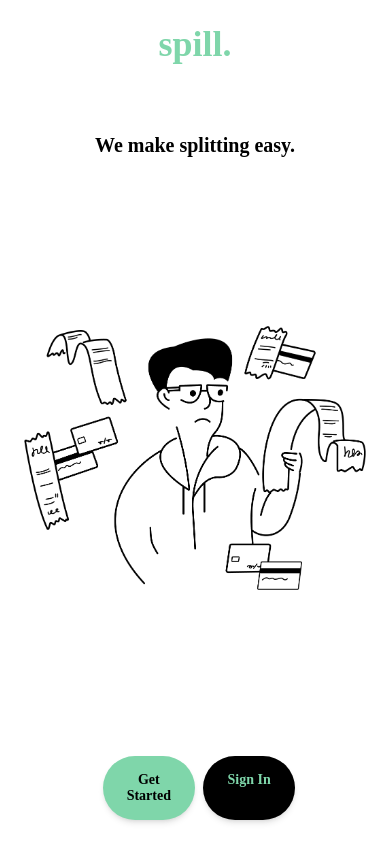
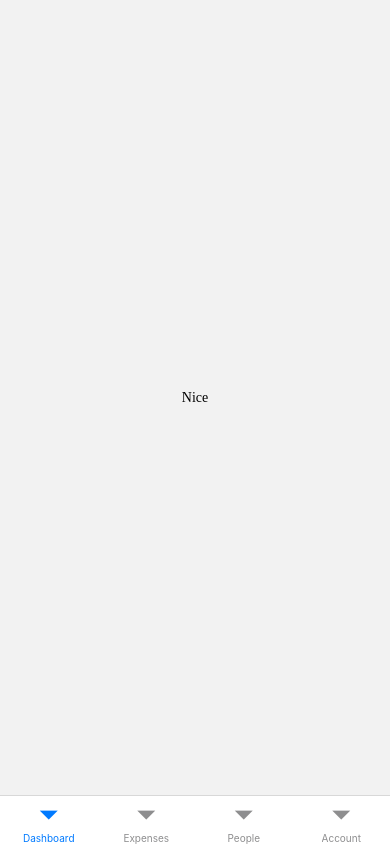
Before and after one commit to ChrisBryann/spill-mobile, a React Native app: screen /Home in a window 390 px wide. Built offline with nearby package versions, Linux system fonts and the light colour scheme.

Commit message:
added home page with tabs

```diff
--- a/App.tsx
+++ b/App.tsx
@@ -8,19 +8,20 @@
 import {NavigationContainer} from '@react-navigation/native';
 import {createNativeStackNavigator} from '@react-navigation/native-stack';
 import React from 'react';
-import HomeComponent from './components/Home/HomeComponent';
 import {AppStackParamsList} from './types';
 import SignupComponent from './components/Auth/SignupComponent';
 import SigninComponent from './components/Auth/SigninComponent';
+import AboutComponent from './components/About/AboutComponent';
+import HomeComponent from './components/Home/HomeComponent';
 
 const AppStack = createNativeStackNavigator<AppStackParamsList>();
 function App(): JSX.Element {
   return (
     <NavigationContainer>
-      <AppStack.Navigator initialRouteName="Home">
+      <AppStack.Navigator initialRouteName="About">
         <AppStack.Screen
-          name="Home"
-          component={HomeComponent}
+          name="About"
+          component={AboutComponent}
           options={{headerShown: false}}
         />
         <AppStack.Screen
@@ -33,6 +34,11 @@ function App(): JSX.Element {
           component={SigninComponent}
           options={{headerShown: false}}
         />
+        <AppStack.Screen
+          name="Home"
+          component={HomeComponent}
+          options={{headerShown: false}}
+        />
       </AppStack.Navigator>
     </NavigationContainer>
   );
--- /dev/null
+++ b/components/About/AboutComponent.tsx
@@ -0,0 +1,41 @@
+import {NativeStackScreenProps} from '@react-navigation/native-stack';
+import React from 'react';
+import {Image, TouchableOpacity, View} from 'react-native';
+import {AppStackParamsList} from '../../types';
+import {NC_BILL_IMG} from '../../assets/images';
+import FontText from '../UI/FontText';
+import {SafeAreaView} from 'react-native-safe-area-context';
+
+const AboutComponent = ({
+  navigation,
+}: NativeStackScreenProps<AppStackParamsList, 'About'>) => {
+  return (
+    <SafeAreaView className="bg-white flex-1 justify-center items-center p-6">
+      <FontText style="text-4xl font-bold text-base-green">spill.</FontText>
+      <FontText style="mt-auto mb-0 text-xl font-bold">
+        We make splitting easy.
+      </FontText>
+      <Image
+        source={NC_BILL_IMG}
+        className="w-full h-3/4"
+        resizeMode="contain"
+      />
+      <View className="flex flex-row gap-2">
+        <TouchableOpacity
+          className="p-4 w-2/4 bg-base-green rounded-full shadow-md"
+          onPress={() => navigation.navigate('Signup')}>
+          <FontText style="font-bold text-center text-md">Get Started</FontText>
+        </TouchableOpacity>
+        <TouchableOpacity
+          className="p-4 w-2/4 bg-black rounded-full shadow-md"
+          onPress={() => navigation.navigate('Signin')}>
+          <FontText style="font-bold text-center text-base-green text-md">
+            Sign In
+          </FontText>
+        </TouchableOpacity>
+      </View>
+    </SafeAreaView>
+  );
+};
+
+export default AboutComponent;
--- /dev/null
+++ b/components/Home/Account/AccountComponent.tsx
@@ -0,0 +1,17 @@
+import React from 'react';
+import {HomeTabParamsList} from '../../../types';
+import {BottomTabScreenProps} from '@react-navigation/bottom-tabs';
+import FontText from '../../UI/FontText';
+import { SafeAreaView } from 'react-native-safe-area-context';
+
+const AccountComponent = ({
+  navigation,
+}: BottomTabScreenProps<HomeTabParamsList, 'Account'>) => {
+  return (
+    <SafeAreaView className="flex-1 justify-center items-center">
+      <FontText>Nice</FontText>
+    </SafeAreaView>
+  );
+};
+
+export default AccountComponent;
--- /dev/null
+++ b/components/Home/Dashboard/DashboardComponent.tsx
@@ -0,0 +1,17 @@
+import {BottomTabScreenProps} from '@react-navigation/bottom-tabs';
+import React from 'react';
+import {HomeTabParamsList} from '../../../types';
+import FontText from '../../UI/FontText';
+import { SafeAreaView } from 'react-native-safe-area-context';
+
+const DashboardComponent = ({
+  navigation,
+}: BottomTabScreenProps<HomeTabParamsList, 'Dashboard'>) => {
+  return (
+    <SafeAreaView className='flex-1 justify-center items-center'>
+      <FontText>Nice</FontText>
+    </SafeAreaView>
+  );
+};
+
+export default DashboardComponent;
--- /dev/null
+++ b/components/Home/Expenses/ExpensesComponent.tsx
@@ -0,0 +1,17 @@
+import React from 'react';
+import {HomeTabParamsList} from '../../../types';
+import {BottomTabScreenProps} from '@react-navigation/bottom-tabs';
+import FontText from '../../UI/FontText';
+import { SafeAreaView } from 'react-native-safe-area-context';
+
+const ExpensesComponent = ({
+  navigation,
+}: BottomTabScreenProps<HomeTabParamsList, 'Expenses'>) => {
+  return (
+    <SafeAreaView className="flex-1 justify-center items-center">
+      <FontText>Nice</FontText>
+    </SafeAreaView>
+  );
+};
+
+export default ExpensesComponent;
--- a/components/Home/HomeComponent.tsx
+++ b/components/Home/HomeComponent.tsx
@@ -1,40 +1,24 @@
 import {NativeStackScreenProps} from '@react-navigation/native-stack';
 import React from 'react';
-import {Image, TouchableOpacity, View} from 'react-native';
-import {AppStackParamsList} from '../../types';
-import {NC_BILL_IMG} from '../../assets/images';
-import FontText from '../UI/FontText';
-import {SafeAreaView} from 'react-native-safe-area-context';
+import {AppStackParamsList, HomeTabParamsList} from '../../types';
+import {createBottomTabNavigator} from '@react-navigation/bottom-tabs';
+import DashboardComponent from './Dashboard/DashboardComponent';
+import ExpensesComponent from './Expenses/ExpensesComponent';
+import PeopleComponent from './People/PeopleComponent';
+import AccountComponent from './Account/AccountComponent';
+
+const HomeTab = createBottomTabNavigator<HomeTabParamsList>();
 
 const HomeComponent = ({
   navigation,
 }: NativeStackScreenProps<AppStackParamsList, 'Home'>) => {
   return (
-    <SafeAreaView className="bg-white flex-1 justify-center items-center p-6">
-      <FontText style="text-4xl font-bold text-base-green">spill.</FontText>
-      <FontText style="mt-auto mb-0 text-xl font-bold">
-        We make splitting easy.
-      </FontText>
-      <Image
-        source={NC_BILL_IMG}
-        className="w-full h-3/4"
-        resizeMode="contain"
-      />
-      <View className="flex flex-row gap-2">
-        <TouchableOpacity
-          className="p-4 w-2/4 bg-base-green rounded-full shadow-md"
-          onPress={() => navigation.navigate('Signup')}>
-          <FontText style="font-bold text-center text-md">Get Started</FontText>
-        </TouchableOpacity>
-        <TouchableOpacity
-          className="p-4 w-2/4 bg-black rounded-full shadow-md"
-          onPress={() => navigation.navigate('Signin')}>
-          <FontText style="font-bold text-center text-base-green text-md">
-            Sign In
-          </FontText>
-        </TouchableOpacity>
-      </View>
-    </SafeAreaView>
+    <HomeTab.Navigator screenOptions={{headerShown: false}}>
+      <HomeTab.Screen name="Dashboard" component={DashboardComponent} />
+      <HomeTab.Screen name="Expenses" component={ExpensesComponent} />
+      <HomeTab.Screen name="People" component={PeopleComponent} />
+      <HomeTab.Screen name="Account" component={AccountComponent} />
+    </HomeTab.Navigator>
   );
 };
 
--- /dev/null
+++ b/components/Home/People/PeopleComponent.tsx
@@ -0,0 +1,17 @@
+import React from 'react';
+import {HomeTabParamsList} from '../../../types';
+import {BottomTabScreenProps} from '@react-navigation/bottom-tabs';
+import FontText from '../../UI/FontText';
+import { SafeAreaView } from 'react-native-safe-area-context';
+
+const PeopleComponent = ({
+  navigation,
+}: BottomTabScreenProps<HomeTabParamsList, 'People'>) => {
+  return (
+    <SafeAreaView className="flex-1 justify-center items-center">
+      <FontText>Nice</FontText>
+    </SafeAreaView>
+  );
+};
+
+export default PeopleComponent;
--- a/package.json
+++ b/package.json
@@ -10,6 +10,7 @@
     "test": "jest"
   },
   "dependencies": {
+    "@react-navigation/bottom-tabs": "^6.5.11",
     "@react-navigation/native": "^6.1.9",
     "@react-navigation/native-stack": "^6.9.17",
     "nativewind": "^2.0.11",
```
Also changed, not shown: types.ts (+8 -0 lines), 2 other files (tests, documents, lock files or other folders).
